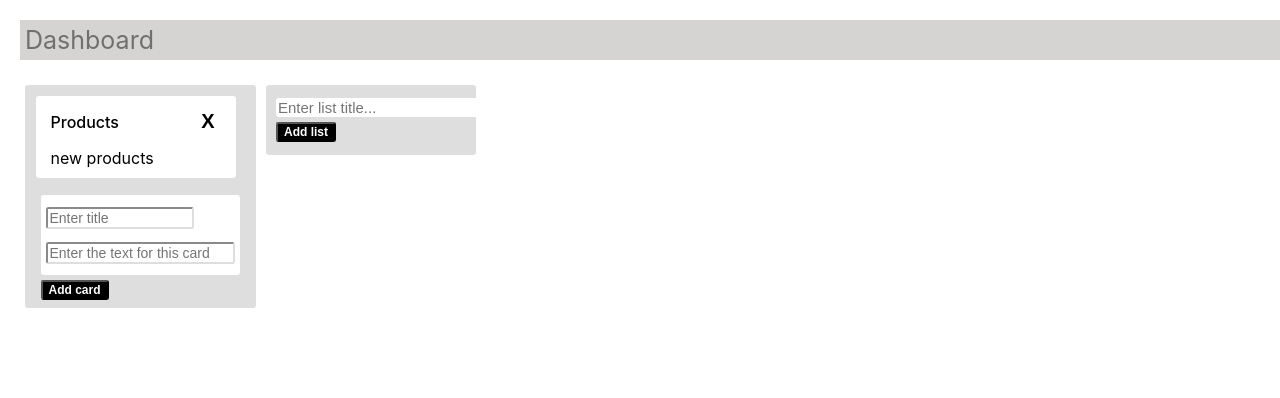
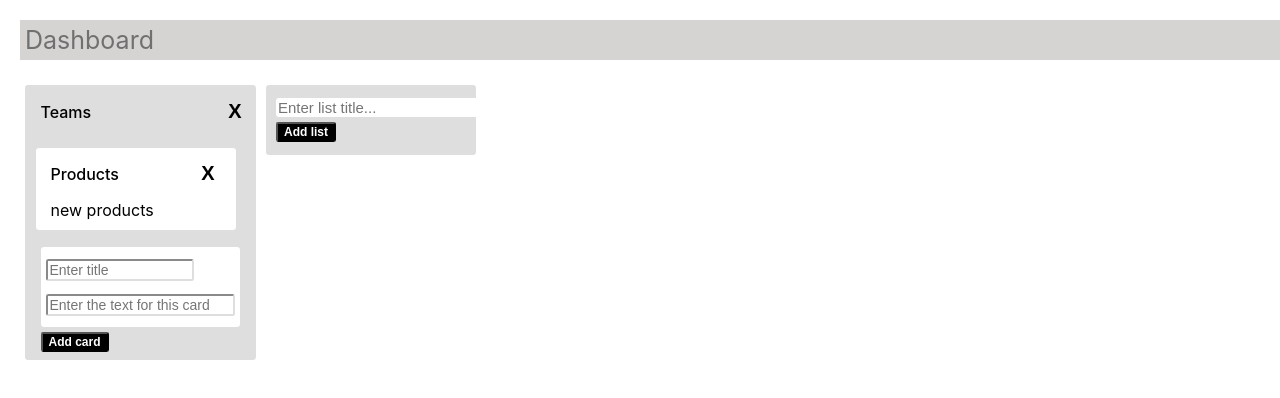
Before and after one commit to srishtirai/To_Do_List, a React (Create React App) app: page / in a window 1280 px wide. Shown: the top 398 px of the page. Built offline with nearby package versions, Linux system fonts and the light colour scheme.

Commit message:
List Component

```diff
--- a/src/App.js
+++ b/src/App.js
@@ -12,7 +12,7 @@ function App() {
       </header>
       <div className='App-body'>
       <div>
-          <ListComponent />
+          <ListComponent  title={"Teams"}/>
         </div>
         <div>
           <InputComponent type="list"/>
--- a/src/components/ListComponent/ListComponent.js
+++ b/src/components/ListComponent/ListComponent.js
@@ -3,11 +3,15 @@ import "./styles.scss";
 import InputComponent from '../InputComponent/InputComponent';
 import CardComponent from "../CardComponent/CardComponent";
 
-export default function ListComponent({ type }) {
+export default function ListComponent({ title }) {
 
   return (
     <div className="list-container">
-        <div className="list-container-add-card">
+        <div className="list-container-heading">
+            <p>{title}</p>
+            <button>X</button>
+        </div>
+        <div className="list-container-contents">
             <CardComponent title={"Products"} subtitle={"new products"}/>
             <InputComponent type="card"/>
         </div>
--- a/src/components/ListComponent/styles.scss
+++ b/src/components/ListComponent/styles.scss
@@ -4,4 +4,21 @@
     border-radius: 0.2em;
     background-color: rgb(223, 222, 222);
     padding: 0.5px;
+    &-heading{
+        width: 90%;
+        height: 100%;
+        font-weight: 500;
+        padding: 0px 15px;
+        display: flex;
+        flex-direction: row;
+        align-items: flex-start;
+        justify-content: space-between;
+        align-items: center;
+        button{
+            background-color: rgb(223, 222, 222);
+            font-size: 20px;
+            font-weight: bold;
+            border-width: 0em;
+        }
+    }
 }
```
